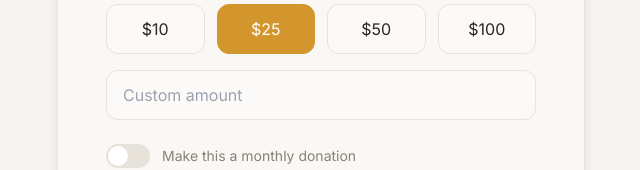
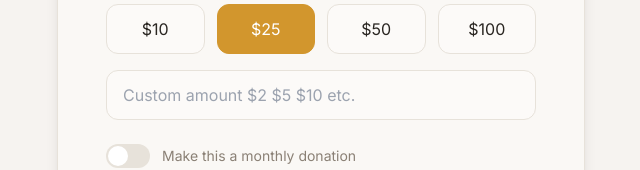
Before and after one commit to osita-dev/sacredstoryline, a React (Vite) app: page / in a window 1280 px wide. Shown: the part 1845-2015 px from the top of the page, without its empty margins (319-959 px from the left). Built offline with nearby package versions, Linux system fonts and the light colour scheme; the HTML template or start-up script is replaced by a standard one.

Commit message:
first commit

```diff
--- a/src/components/DonationSection.tsx
+++ b/src/components/DonationSection.tsx
@@ -186,7 +186,7 @@ const DonationSection: React.FC = () => {
           <div className="mb-6">
             <input
               type="number"
-              placeholder="Custom amount"
+              placeholder="Custom amount $2 $5 $10 etc."
               value={custom}
               onChange={(e) => {
                 setCustom(e.target.value);
```
